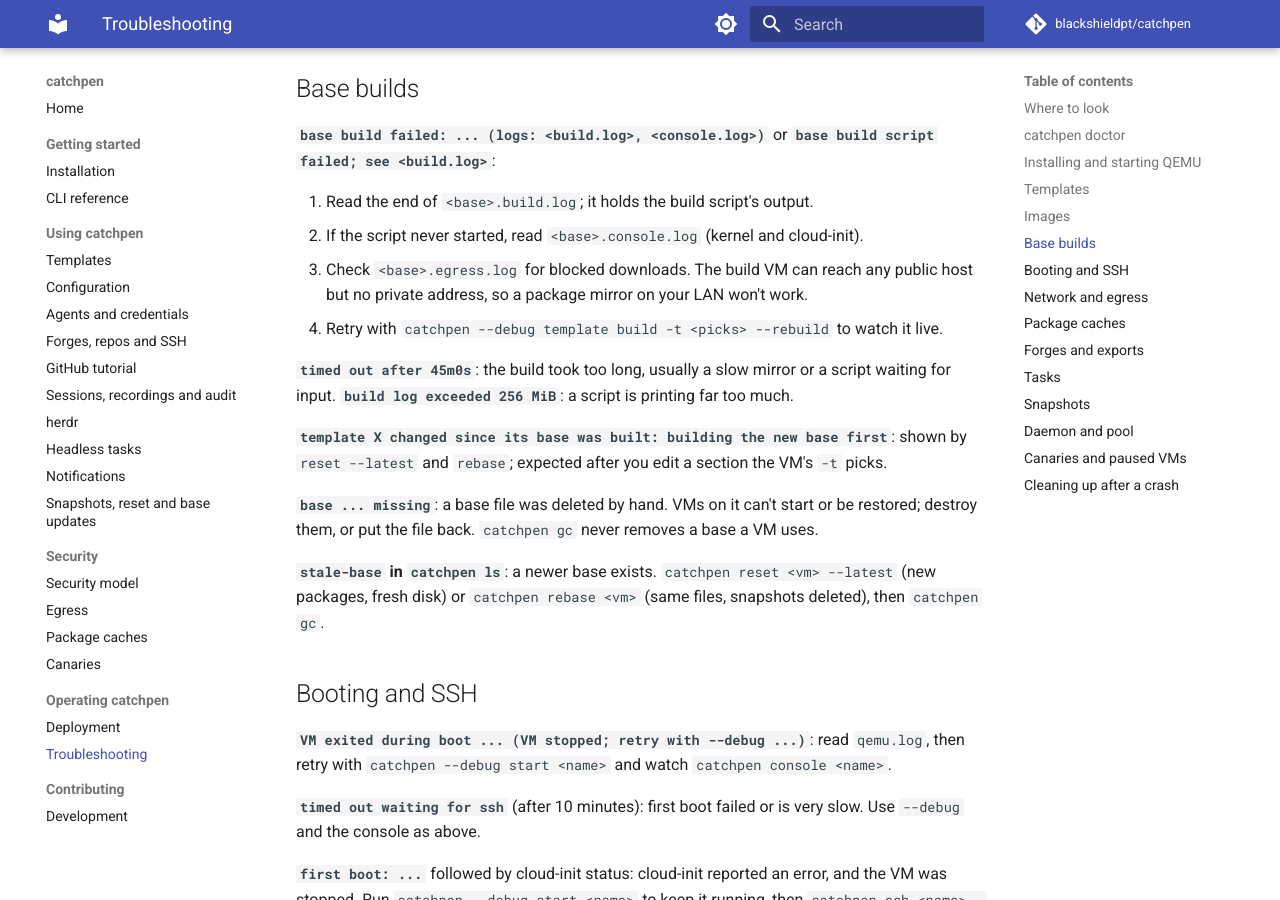
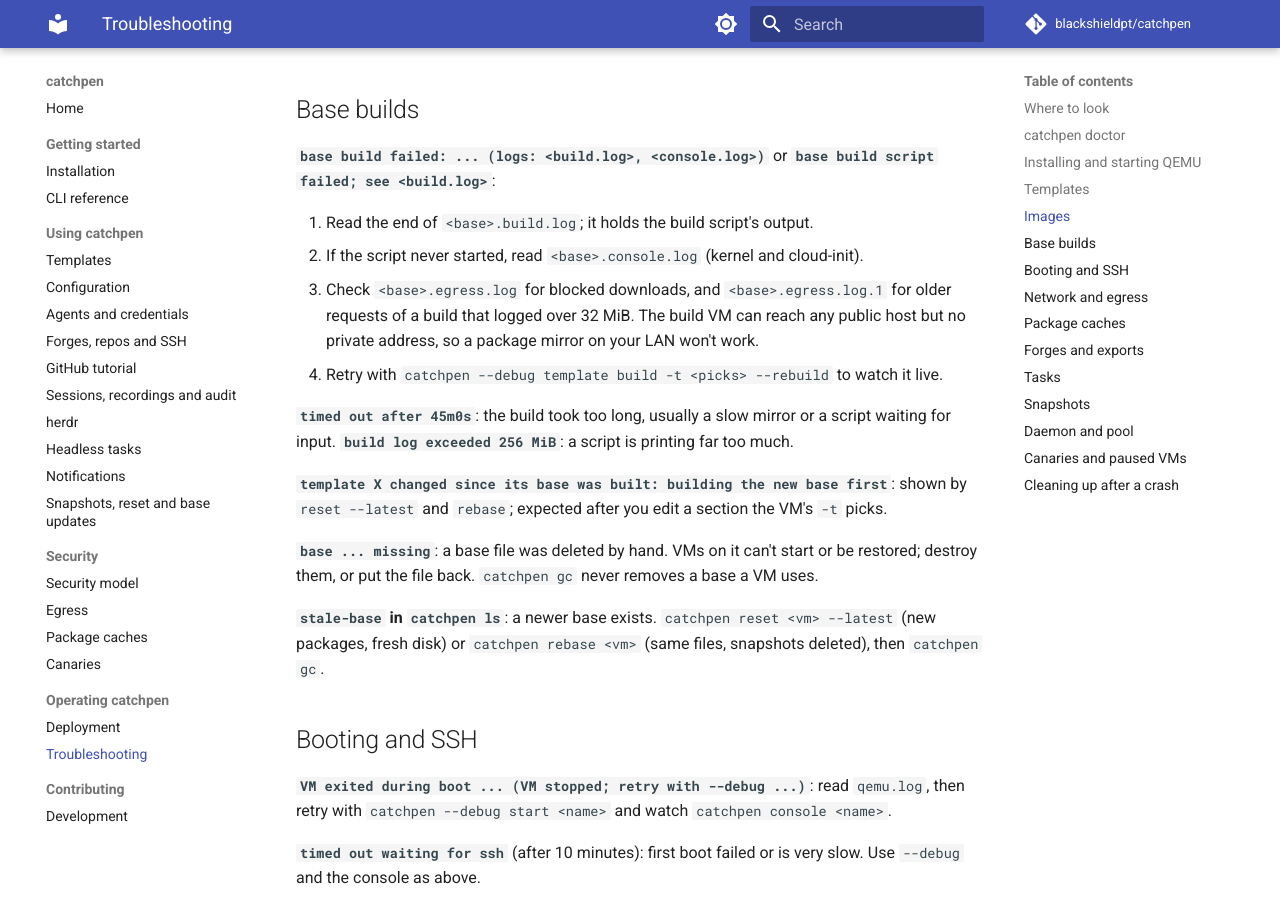
Before and after one commit to blackshieldpt/catchpen, an MkDocs documentation site: the page built from docs/troubleshooting.md, in a window 1280 px wide and 900 px high, scrolled down 3202 px. Built offline with MkDocs 1.6.1 and Material for MkDocs 9.7.7, drawn with Linux system fonts in a browser that asks for light colours; comment, search, counter and statistics services are not loaded.

Commit message:
Document a base build's egress.log.1

```diff
--- a/docs/troubleshooting.md
+++ b/docs/troubleshooting.md
@@ -11,7 +11,7 @@ printed as `catchpen: <error>` and usually name the log or command that helps.
 | QEMU output | `~/.local/share/catchpen/vms/<name>/qemu.log` (one `--- <time> start` line per start) |
 | Boot log | `catchpen console <name>` (live; `Ctrl-]` detaches), or `vms/<name>/serial.sock.log` with `--debug` |
 | Network requests | `catchpen egress log <name> [-f]` (`vms/<name>/egress.log`) |
-| Base builds | `~/.local/share/catchpen/bases/<base>.build.log`, `.console.log`, `.egress.log` |
+| Base builds | `~/.local/share/catchpen/bases/<base>.build.log`, `.console.log`, `.egress.log`, `.egress.log.1` |
 | Port forwards | `vms/<name>/forward.log` |
 | Agent notifications | `vms/<name>/notify.log` |
 | Tasks | `catchpen task show <id>`, `catchpen task logs <id>`; `tasks/<id>/supervisor.log`, `stderr.log`, `output.jsonl` |
@@ -106,8 +106,9 @@ failed; see <build.log>`**:
 
 1. Read the end of `<base>.build.log`; it holds the build script's output.
 2. If the script never started, read `<base>.console.log` (kernel and cloud-init).
-3. Check `<base>.egress.log` for blocked downloads. The build VM can reach any public
-   host but no private address, so a package mirror on your LAN won't work.
+3. Check `<base>.egress.log` for blocked downloads, and `<base>.egress.log.1` for older
+   requests of a build that logged over 32 MiB. The build VM can reach any public host
+   but no private address, so a package mirror on your LAN won't work.
 4. Retry with `catchpen --debug template build -t <picks> --rebuild` to watch it live.
 
 **`timed out after 45m0s`**: the build took too long, usually a slow mirror or a script
```
Also changed, not shown: CHANGELOG.md (+3 -0 lines), docs/security-model.md (+2 -1 lines).
